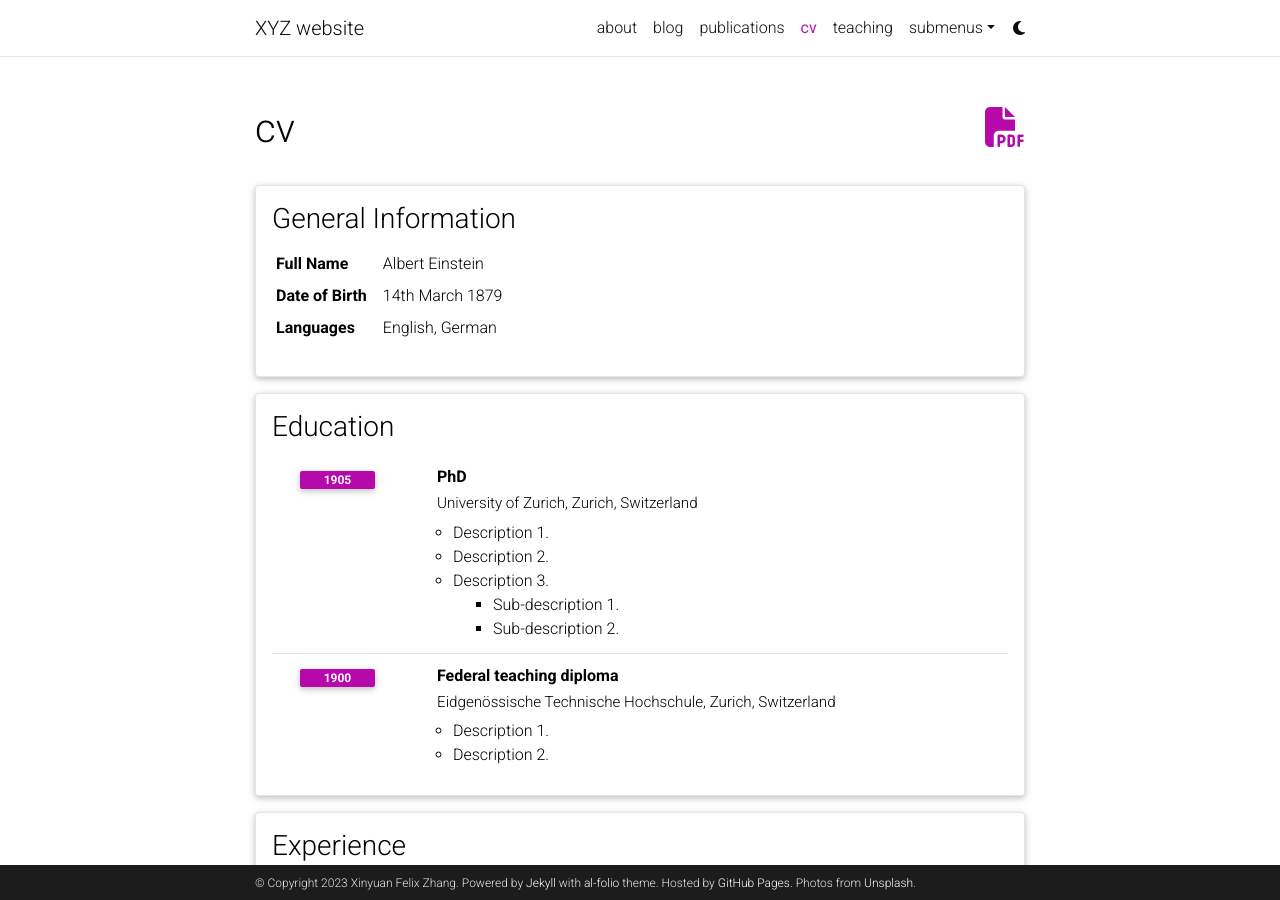
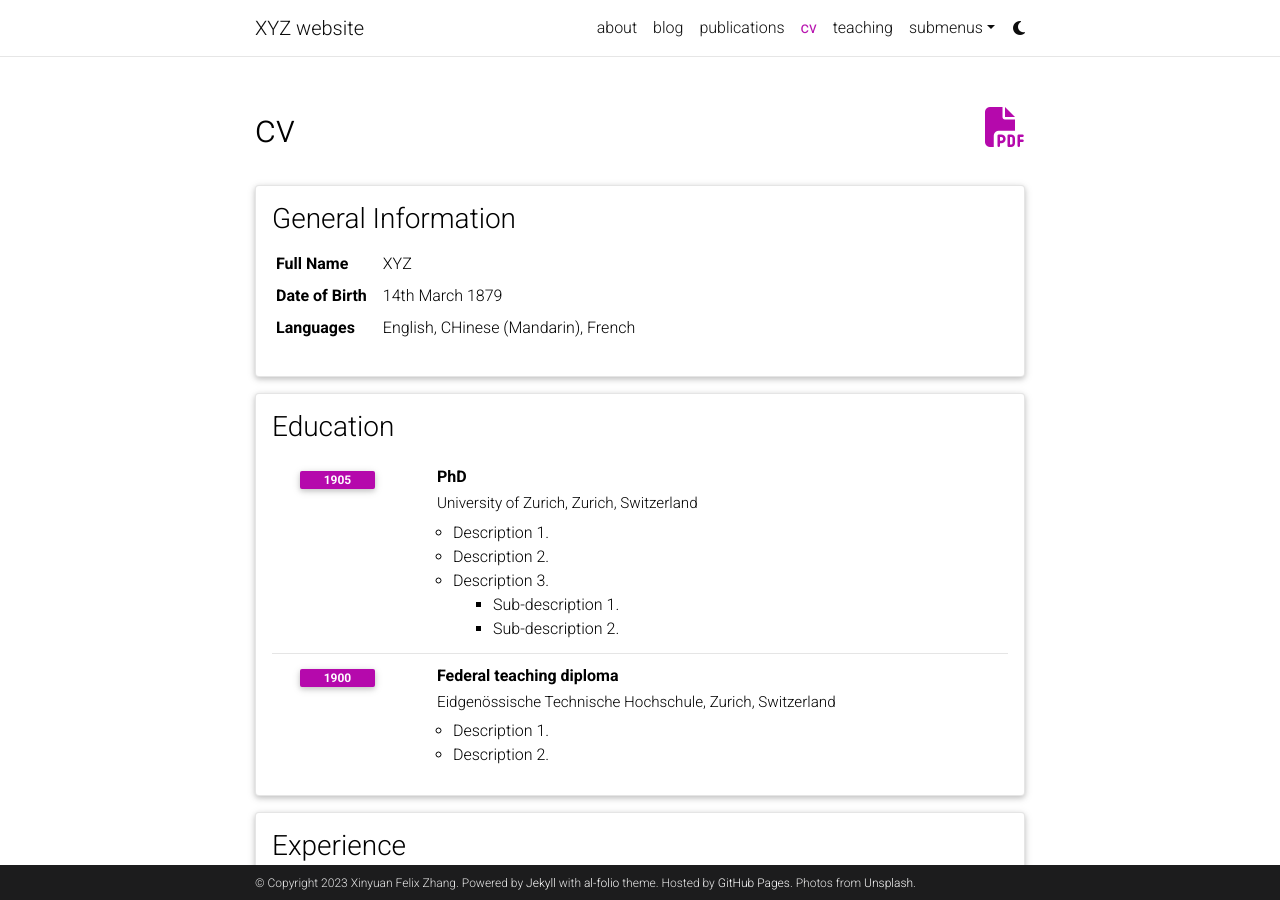
Before and after one commit to xyz2023ca/xyz2023ca.github.io, a Jekyll site: the page built from _pages/cv.md, in a window 1280 px wide and 900 px high. Built offline with Jekyll 4.4.1, drawn with Linux system fonts in a browser that asks for light colours; comment, search, counter and statistics services are not loaded; a style sheet for code colours, icons or effects is not loaded.

Commit message:
Update cv.yml

```diff
--- a/_data/cv.yml
+++ b/_data/cv.yml
@@ -2,11 +2,11 @@
   type: map
   contents:
     - name: Full Name
-      value: Albert Einstein
+      value: XYZ
     - name: Date of Birth
       value: 14th March 1879
     - name: Languages
-      value: English, German
+      value: English, CHinese (Mandarin), French
 
 - title: Education
   type: time_table
```
